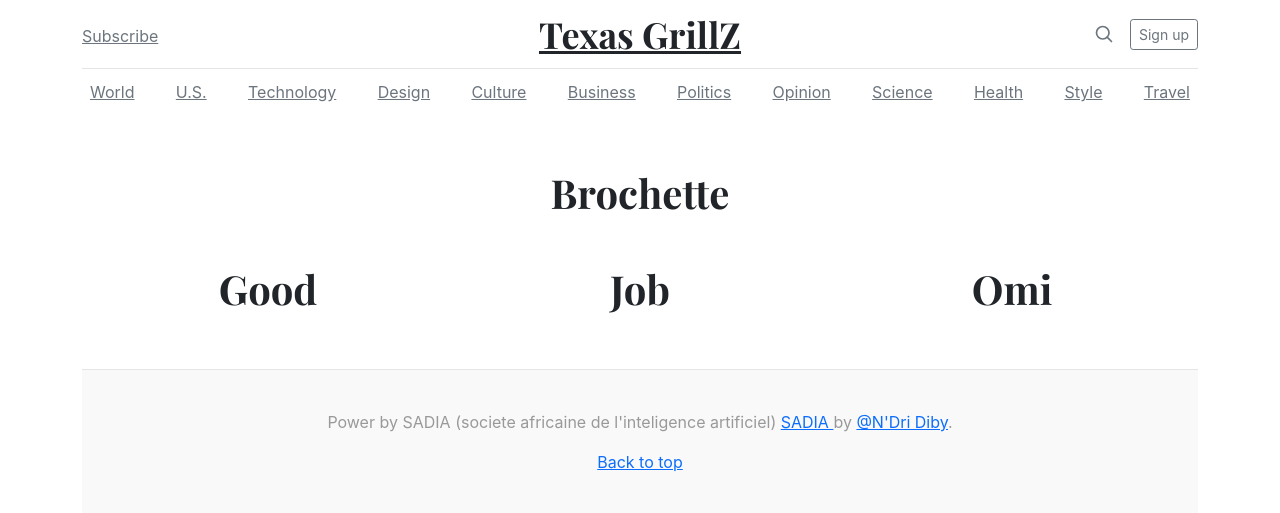
After one commit to NDriDiby/Restaurent, a Django app: page /menudetails/1 in a window 1280 px wide. The commit adds this page. Shown: the top 513 px of the page. Run offline with Django 3.2, Linux system fonts and the light colour scheme; data comes from the database, SQL or seed files in the repository; some libraries are stand-ins or nearby versions.

Commit message:
step2 is on

```diff
--- /dev/null
+++ b/Resto/templates/Resto/MenuDetails.html
@@ -0,0 +1,30 @@
+{% extends "Resto/base_menu.html" %} {% block content %} {% load static %}
+
+
+<div class='container py-5' style="text-align: center;">
+    <div class='heading__title'>
+        <h1>{{menu.name}}</h1>
+
+    </div>
+
+
+    <div class='row mt-5'>
+
+        <div class='col'>
+
+            <h1>Good</h1>
+        </div>
+
+        <div class='col'>
+            <h1>Job</h1>
+        </div>
+
+        <div class='col'>
+
+            <h1>Omi</h1>
+        </div>
+
+    </div>
+</div>
+
+{%endblock content%}
--- /dev/null
+++ b/Resto/templates/Resto/base_menu.html
@@ -0,0 +1,106 @@
+{% load static %}
+<!doctype html>
+
+<html lang="en">
+
+<head>
+    <meta charset="utf-8">
+    <meta name="viewport" content="width=device-width, initial-scale=1, shrink-to-fit=no">
+    <meta name="description" content="">
+    <meta name="author" content="">
+    <link rel="icon" href="../../../../favicon.ico"> {% if title %}
+    <title>{{title}}</title>
+    {% endif %}
+
+
+    <!-- Bootstrap CSS -->
+    <link href="https://cdn.jsdelivr.net/npm/bootstrap@5.1.1/dist/css/bootstrap.min.css" rel="stylesheet" integrity="sha384-F3w7mX95PdgyTmZZMECAngseQB83DfGTowi0iMjiWaeVhAn4FJkqJByhZMI3AhiU" crossorigin="anonymous" />
+    <link rel="stylesheet" type="text/css" href="{% static 'Resto/main.css' %}">
+    <link rel="stylesheet" href="https://use.fontawesome.com/releases/v5.8.1/css/all.css" integrity="sha384-50oBUHEmvpQ+1lW4y57PTFmhCaXp0ML5d60M1M7uH2+nqUivzIebhndOJK28anvf" crossorigin="anonymous">
+    <link rel="stylesheet" href="https://cdn.jsdelivr.net/npm/bootstrap-icons@1.5.0/font/bootstrap-icons.css">
+
+    <!-- Custom styles for this template -->
+    <link href="https://fonts.googleapis.com/css?family=Playfair+Display:700,900" rel="stylesheet">
+
+</head>
+
+<body>
+
+    <div class="container">
+        <header class="blog-header py-3">
+            <div class="row flex-nowrap justify-content-between align-items-center">
+                <div class="col-4 pt-1">
+                    <a class="text-muted" href="#">Subscribe</a>
+                </div>
+                <div class="col-4 text-center">
+                    <a class="blog-header-logo text-dark" href="#">Texas GrillZ</a>
+                </div>
+                <div class="col-4 d-flex justify-content-end align-items-center">
+                    <a class="text-muted" href="#">
+                        <svg xmlns="http://www.w3.org/2000/svg" width="20" height="20" viewBox="0 0 24 24" fill="none" stroke="currentColor" stroke-width="2" stroke-linecap="round" stroke-linejoin="round" class="mx-3"><circle cx="10.5" cy="10.5" r="7.5"></circle><line x1="21" y1="21" x2="15.8" y2="15.8"></line></svg>
+                    </a>
+                    <a class="btn btn-sm btn-outline-secondary" href="#">Sign up</a>
+                </div>
+            </div>
+        </header>
+
+        <div class="nav-scroller py-1 mb-2">
+            <nav class="nav d-flex justify-content-between">
+                <a class="p-2 text-muted" href="#">World</a>
+                <a class="p-2 text-muted" href="#">U.S.</a>
+                <a class="p-2 text-muted" href="#">Technology</a>
+                <a class="p-2 text-muted" href="#">Design</a>
+                <a class="p-2 text-muted" href="#">Culture</a>
+                <a class="p-2 text-muted" href="#">Business</a>
+                <a class="p-2 text-muted" href="#">Politics</a>
+                <a class="p-2 text-muted" href="#">Opinion</a>
+                <a class="p-2 text-muted" href="#">Science</a>
+                <a class="p-2 text-muted" href="#">Health</a>
+                <a class="p-2 text-muted" href="#">Style</a>
+                <a class="p-2 text-muted" href="#">Travel</a>
+            </nav>
+        </div>
+
+
+        <main role="main" class="container">
+            <div class="row">
+
+
+                {% block content %} {% endblock content %}
+            </div>
+            <!-- /.row -->
+
+        </main>
+        <!-- /.container -->
+
+        <footer class="blog-footer">
+            <p>Power by SADIA (societe africaine de l'inteligence artificiel) <a href="https://getbootstrap.com/"> SADIA </a> by <a href="https://twitter.com/mdo">@N'Dri Diby</a>.</p>
+            <p>
+                <a href="#">Back to top</a>
+            </p>
+        </footer>
+
+        <!-- Bootstrap core JavaScript
+    ================================================== -->
+        <!-- Placed at the end of the document so the pages load faster -->
+        <script src="https://code.jquery.com/jquery-3.2.1.slim.min.js" integrity="sha384-KJ3o2DKtIkvYIK3UENzmM7KCkRr/rE9/Qpg6aAZGJwFDMVNA/GpGFF93hXpG5KkN" crossorigin="anonymous"></script>
+        <script>
+            window.jQuery || document.write('<script src="../../../../assets/js/vendor/jquery-slim.min.js"><\/script>')
+        </script>
+        <script src="../../../../assets/js/vendor/popper.min.js"></script>
+        <script src="../../../../dist/js/bootstrap.min.js"></script>
+        <script src="../../../../assets/js/vendor/holder.min.js"></script>
+        <script>
+            Holder.addTheme('thumb', {
+                bg: '#55595c',
+                fg: '#eceeef',
+                text: 'Thumbnail'
+            });
+        </script>
+
+        <!-- Option 1: Bootstrap Bundle with Popper -->
+        <script src="https://cdn.jsdelivr.net/npm/bootstrap@5.1.1/dist/js/bootstrap.bundle.min.js" integrity="sha384-/bQdsTh/da6pkI1MST/rWKFNjaCP5gBSY4sEBT38Q/9RBh9AH40zEOg7Hlq2THRZ" crossorigin="anonymous"></script>
+
+</body>
+
+</html>
--- a/Resto/urls.py
+++ b/Resto/urls.py
@@ -4,4 +4,6 @@ from. import views
 
 urlpatterns = [
     path('', views.HomePage,name='homepage'),
+    path('menudetails/<menu_id>', views.MenuDetails,name='menu_details'),
+
 ]
--- a/Resto/views.py
+++ b/Resto/views.py
@@ -9,5 +9,15 @@ def HomePage(request):
     context = {
         'category':category,
     }
+    return render(request,'Resto/HomePage.html',context)
 
-    return render(request,'Resto/HomePage.html',context)
+
+def MenuDetails(request,menu_id):
+
+    menu = Category.objects.get(id = menu_id)
+
+    context = {
+        'menu':menu
+    }
+
+    return render(request,'Resto/MenuDetails.html',context)
```
Also changed, not shown: Resto/templates/Resto/HomePage.html (+5 -3 lines).
